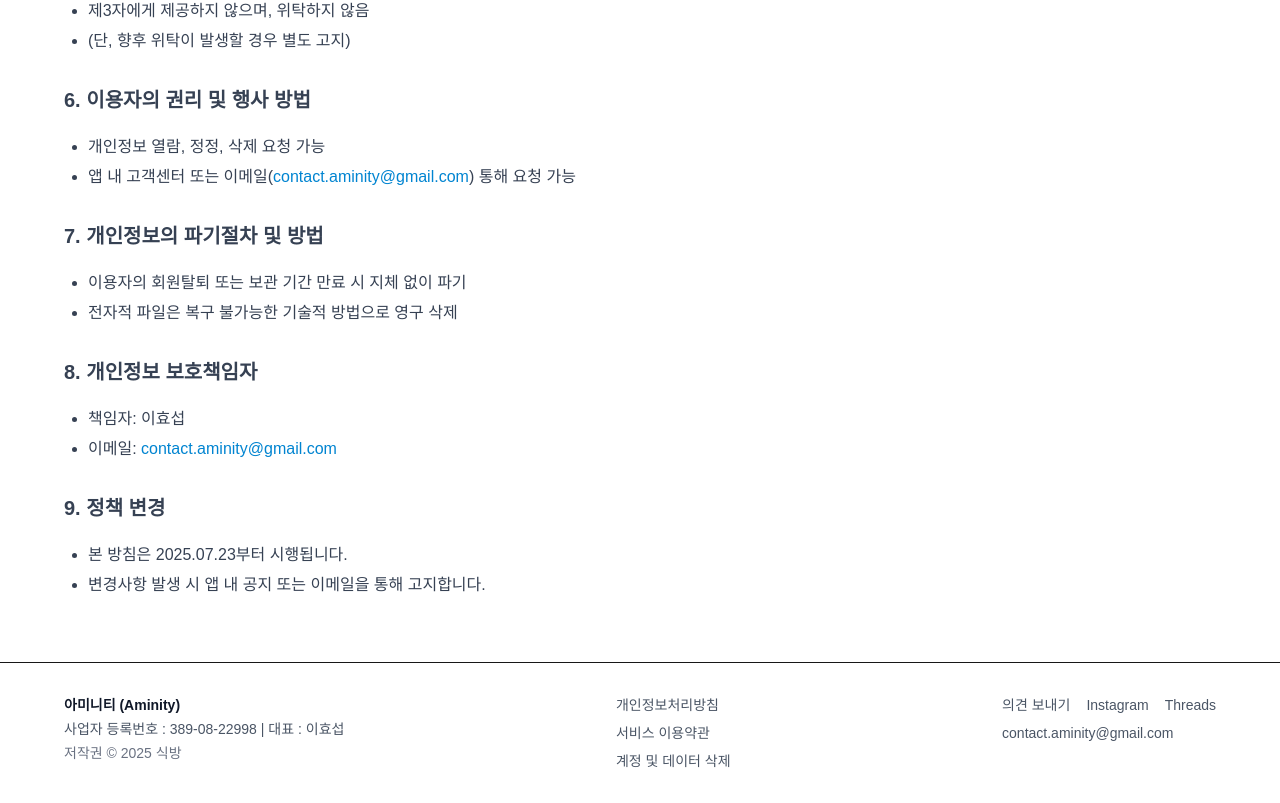
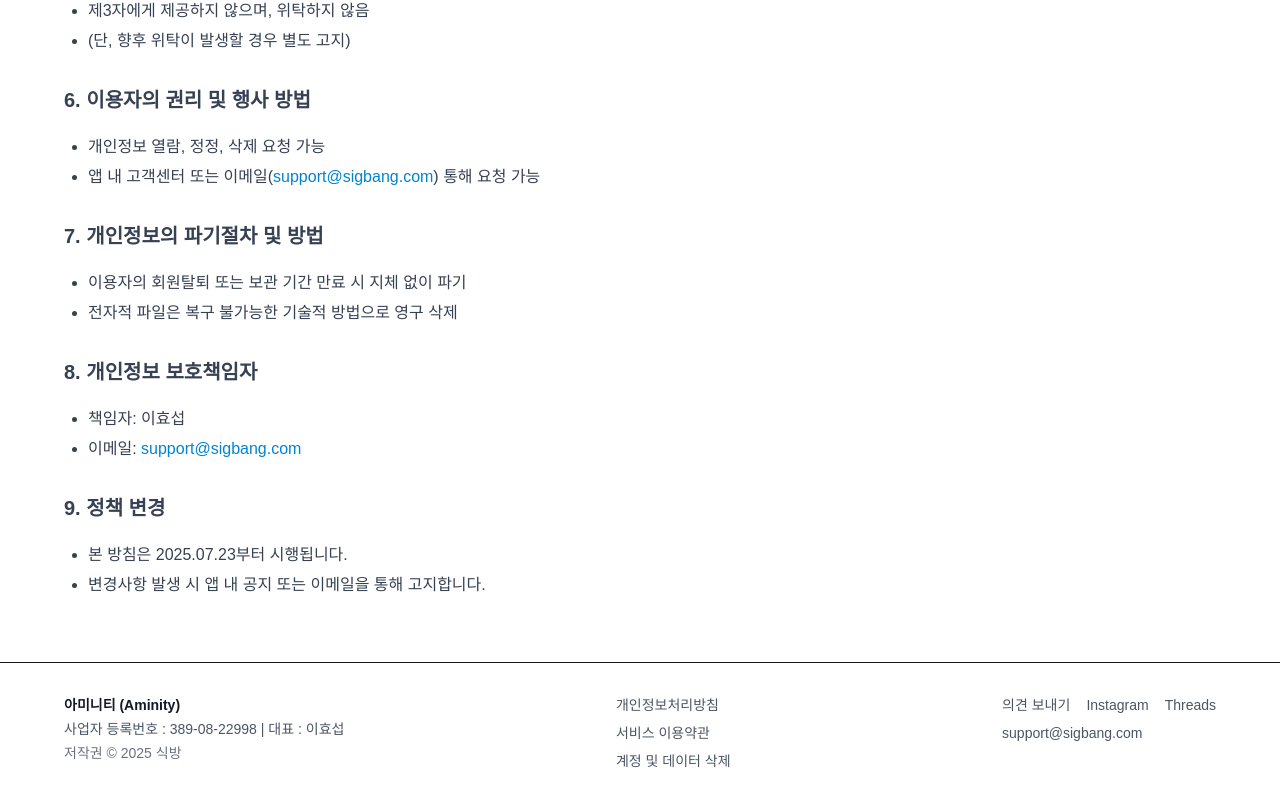
Before and after one commit to sigbang/sigbang_monorepo, a Next.js app in the folder sigbang_user_front/: page /legal/privacy in a window 1280 px wide. Shown: the part 1049-1852 px from the top of the page. Built offline with nearby package versions, Linux system fonts and the light colour scheme; no server answers.

Commit message:
fix: support@sigbang.com 메일 변경

```diff
--- a/sigbang_user_front/src/app/legal/privacy/page.tsx
+++ b/sigbang_user_front/src/app/legal/privacy/page.tsx
@@ -57,7 +57,7 @@ export default function PrivacyPolicyPage() {
           <h2 className="text-xl font-semibold mt-8">6. 이용자의 권리 및 행사 방법</h2>
           <ul className="list-disc pl-6 space-y-1">
             <li>개인정보 열람, 정정, 삭제 요청 가능</li>
-            <li>앱 내 고객센터 또는 이메일(<a className="text-sky-600 hover:underline" href="mailto:contact.aminity@gmail.com">contact.aminity@gmail.com</a>) 통해 요청 가능</li>
+            <li>앱 내 고객센터 또는 이메일(<a className="text-sky-600 hover:underline" href="mailto:support@sigbang.com">support@sigbang.com</a>) 통해 요청 가능</li>
           </ul>
 
           <h2 className="text-xl font-semibold mt-8">7. 개인정보의 파기절차 및 방법</h2>
@@ -69,7 +69,7 @@ export default function PrivacyPolicyPage() {
           <h2 className="text-xl font-semibold mt-8">8. 개인정보 보호책임자</h2>
           <ul className="list-disc pl-6 space-y-1">
             <li>책임자: 이효섭</li>
-            <li>이메일: <a className="text-sky-600 hover:underline" href="mailto:contact.aminity@gmail.com">contact.aminity@gmail.com</a></li>
+            <li>이메일: <a className="text-sky-600 hover:underline" href="mailto:support@sigbang.com">support@sigbang.com</a></li>
           </ul>
 
           <h2 className="text-xl font-semibold mt-8">9. 정책 변경</h2>
--- a/sigbang_user_front/src/components/Footer.tsx
+++ b/sigbang_user_front/src/components/Footer.tsx
@@ -45,8 +45,8 @@ export default function Footer() {
                 Threads
               </a>
             </div>
-            <a className="hover:underline" href="mailto:contact.aminity@gmail.com">
-              contact.aminity@gmail.com
+            <a className="hover:underline" href="mailto:support@sigbang.com">
+              support@sigbang.com
             </a>
           </div>
         </div>
```
